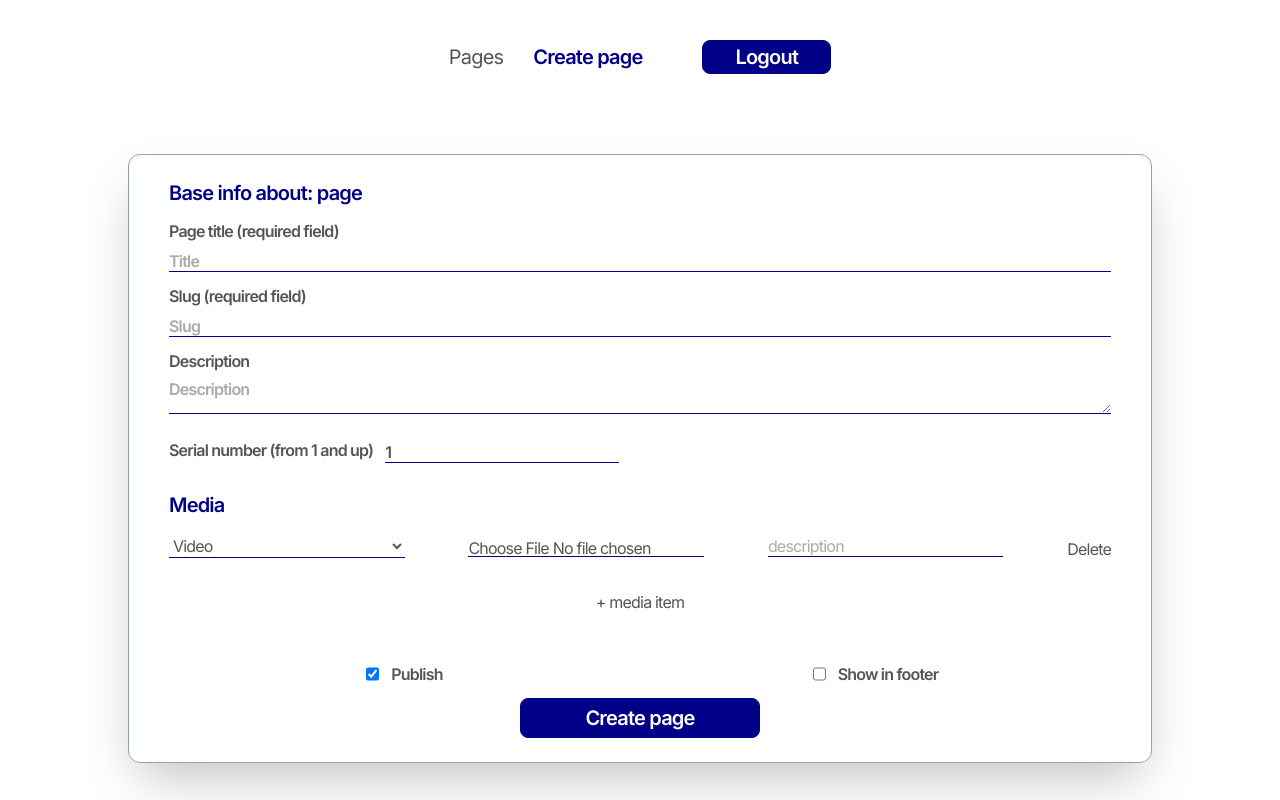
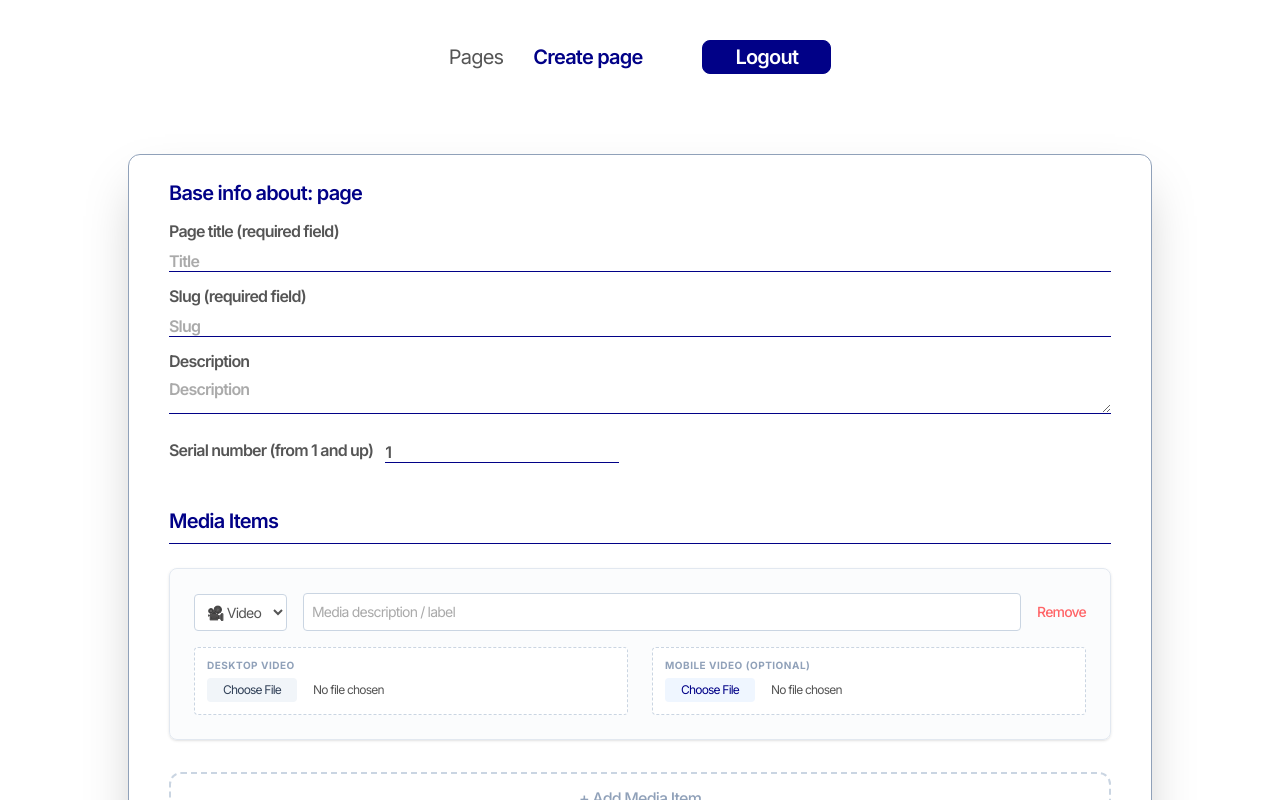
Before and after one commit to OlgaO-site/profile_site, a Next.js app: page /admin/page_editor in a window 1280 px wide. Built offline with nearby package versions, Linux system fonts and the light colour scheme; no server answers; sample sign-in values are in the browser's storage; a web font is replaced by a local one.

Commit message:
add mob video, ud page-editor, video component

```diff
--- a/src/components/PageEditor.tsx
+++ b/src/components/PageEditor.tsx
@@ -5,8 +5,7 @@ import { db } from '@/services/firebase'
 import { toast } from '../lib/toast'
 
 import { addDoc, collection, doc, getDoc, updateDoc } from 'firebase/firestore'
-import Image from 'next/image'
-import { useEffect, useRef, useState } from 'react'
+import { useEffect, useState } from 'react'
 import { useFieldArray, useForm } from 'react-hook-form'
 
 export type PageType = 'default' | 'about' | 'contacts'
@@ -15,6 +14,7 @@ export type MediaItemForm = {
 	name: string
 	type: 'video' | 'photo'
 	url: string | File
+	mobileUrl?: string | File
 }
 
 export type PageValues = {
@@ -71,10 +71,9 @@ const PageEditor = ({ id }: { id?: string }) => {
 		}
 	})
 
-	const [replaceMode, setReplaceMode] = useState<Record<number, boolean>>({})
+	const [replaceMode, setReplaceMode] = useState<Record<string | number, boolean>>({})
 	const [isUploading, setIsUploading] = useState(false)
 	const [isLoaded, setIsLoaded] = useState(!id)
-	const fileRefs = useRef<(HTMLInputElement | null)[]>([])
 
 	const slug = watch('slug')
 
@@ -82,7 +81,7 @@ const PageEditor = ({ id }: { id?: string }) => {
 	const isContacts = slug === 'contact' || slug === 'contacts'
 	const isDefaultPage = !isAbout && !isContacts
 
-	// slug автогенерація
+	// slug
 	useEffect(() => {
 		const subscription = watch((value, { name }) => {
 			if (name === 'title') {
@@ -107,7 +106,6 @@ const PageEditor = ({ id }: { id?: string }) => {
 		name: 'media'
 	})
 
-	// Завантаження для редагування
 	useEffect(() => {
 		if (!id) return
 		async function load() {
@@ -185,19 +183,22 @@ const PageEditor = ({ id }: { id?: string }) => {
 			if (isDefaultPage && data.media) {
 				preparedMedia = await Promise.all(
 					data.media.map(async m => {
-						if (m.url instanceof File) {
-							const uploadedUrl = await uploadToR2(m.url)
-							return { ...m, url: uploadedUrl }
+						const item = { ...m }
+
+						if (item.url instanceof File) {
+							item.url = await uploadToR2(item.url)
 						}
-						return m
+
+						if (item.type === 'video' && item.mobileUrl instanceof File) {
+							item.mobileUrl = await uploadToR2(item.mobileUrl)
+						} else if (!(item.mobileUrl instanceof File) && !item.mobileUrl) {
+							delete item.mobileUrl
+						}
+
+						return item
 					})
 				)
 			}
-
-			// const preparedData: PageFormValues = {
-			// 	...data,
-			// 	...(isDefaultPage ? { media: preparedMedia } : {})
-			// }
 
 			const preparedData: PageFormValues = {
 				title: data.title,
@@ -233,6 +234,8 @@ const PageEditor = ({ id }: { id?: string }) => {
 				await addDoc(collection(db, 'pages'), preparedData)
 				toast.success('Page created')
 			}
+
+			setReplaceMode({})
 
 			reset(preparedData)
 		} catch (e) {
@@ -304,78 +307,65 @@ const PageEditor = ({ id }: { id?: string }) => {
 			)}
 
 			{isLoaded && isDefaultPage && (
-				<>
-					<h2 className='text-nav text-xl font-semibold'>Media</h2>
+				<div className='flex flex-col gap-6 mt-4'>
+					<h2 className='text-nav text-xl font-semibold border-b pb-2'>Media Items</h2>
 
 					{mediaFields.map((field, index) => {
-						const isUploaded = typeof field.url === 'string' && field.url.length > 0
+						const type = watch(`media.${index}.type`)
+						const isUrlUploaded = typeof field.url === 'string' && field.url.length > 0
+						const isMobileUploaded =
+							typeof field.mobileUrl === 'string' && field.mobileUrl.length > 0
 
 						return (
 							<div
 								key={field.id}
-								className='mb-4 flex items-center justify-between gap-3'
+								className='relative p-6 rounded-lg border border-slate-200 bg-slate-50/50 flex flex-col gap-4 shadow-sm'
 							>
+								{/* Верхня панель: Тип та Видалення */}
+								<div className='flex justify-between items-center gap-4'>
+									<div className='flex items-center gap-4 w-full'>
 										<select
 											{...register(`media.${index}.type` as const)}
-									className='mb-1 w-1/4 outline-none border-b border-b-nav active:border-b-dark-purple focus:border-b-dark-purple transition-all duration-300 ease-in-out focus:outline-none'
+											className='p-2 rounded border border-slate-300 outline-none focus:border-dark-purple bg-white text-sm'
 										>
-									<option value='video'>Video</option>
-									<option value='photo'>Photo</option>
+											<option value='video'>🎥 Video</option>
+											<option value='photo'>🖼️ Photo</option>
 										</select>
 
-								{watch(`media.${index}.type`) === 'video' && (
-									<div className='flex flex-col gap-1 w-1/4'>
-										{isUploaded && !replaceMode[index] ? (
-											<div className='flex items-center justify-center gap-4'>
-												<span className='text-sm text-green-600'>File</span>
+										<input
+											placeholder='Media description / label'
+											{...register(`media.${index}.name` as const)}
+											className='flex-1 p-2 bg-white border border-slate-300 rounded outline-none focus:border-dark-purple text-sm'
+										/>
+									</div>
+
 									<button
 										type='button'
-													className='text-sm text-blue-500 hover:underline'
-													onClick={() => {
-														setReplaceMode(prev => ({
-															...prev,
-															[index]: true
-														}))
-														setTimeout(() => {
-															fileRefs.current[index]?.click()
-														}, 0)
-													}}
+										onClick={() => removeMedia(index)}
+										className='text-red-400 hover:text-red-600 transition-colors text-sm font-medium'
 									>
-													Update
+										Remove
 									</button>
 								</div>
-										) : (
-											<input
-												type='file'
-												accept='video/*'
-												ref={el => {
-													fileRefs.current[index] = el
-												}}
-												onChange={e => {
-													const file = e.target.files?.[0]
-													if (!file) return
-													setValue(`media.${index}.url`, file)
-												}}
-												className='outline-none border-b border-b-nav active:border-b-dark-purple focus:border-b-dark-purple transition-all duration-300 ease-in-out focus:outline-none'
-											/>
-										)}
-									</div>
-								)}
 
-								{watch(`media.${index}.type`) === 'photo' && (
-									<div className='flex flex-col gap-1 w-1/4'>
-										{isUploaded && !replaceMode[index] ? (
-											<div className='flex items-center justify-center gap-4'>
-												<Image
-													src={field.url as string}
-													width={100}
-													height={100}
-													alt='preview'
-													className='w-24 h-24 object-cover rounded'
-												/>
+								{/* Секція завантаження файлів */}
+								<div
+									className={`grid ${type === 'video' ? 'grid-cols-2' : 'grid-cols-1'} gap-6`}
+								>
+									{/* Desktop / Main Media */}
+									<div className='flex flex-col gap-2 p-3 bg-white rounded border border-dashed border-slate-300'>
+										<span className='text-[10px] font-bold text-slate-400 uppercase tracking-wider'>
+											{type === 'video' ? 'Desktop Video' : 'Photo Content'}
+										</span>
+
+										{isUrlUploaded && !replaceMode[index] ? (
+											<div className='flex items-center justify-between'>
+												<span className='text-xs text-green-600 font-medium'>
+													✓ Uploaded
+												</span>
 												<button
 													type='button'
-													className='text-sm text-blue-500 hover:underline'
+													className='text-xs text-nav hover:underline'
 													onClick={() =>
 														setReplaceMode(prev => ({
 															...prev,
@@ -383,55 +373,77 @@ const PageEditor = ({ id }: { id?: string }) => {
 														}))
 													}
 												>
-													Update
+													Change File
 												</button>
 											</div>
 										) : (
 											<input
 												type='file'
-												accept='image/*'
+												accept={type === 'video' ? 'video/*' : 'image/*'}
 												onChange={e => {
 													const file = e.target.files?.[0]
-													if (!file) return
-													setValue(`media.${index}.url`, file)
+													if (file) setValue(`media.${index}.url`, file)
 												}}
-												className='outline-none border-b border-b-nav active:border-b-dark-purple focus:border-b-dark-purple transition-all duration-300 ease-in-out focus:outline-none'
+												className='text-xs file:mr-4 file:py-1 file:px-4 file:rounded file:border-0 file:text-xs file:bg-slate-100 file:text-slate-700 hover:file:bg-slate-200 cursor-pointer'
+											/>
+										)}
+									</div>
+
+									{/* Mobile Video (показуємо тільки для відео) */}
+									{type === 'video' && (
+										<div className='flex flex-col gap-2 p-3 bg-white rounded border border-dashed border-slate-300'>
+											<span className='text-[10px] font-bold text-slate-400 uppercase tracking-wider'>
+												Mobile Video (Optional)
+											</span>
+
+											{isMobileUploaded && !replaceMode[`${index}_mobile`] ? (
+												<div className='flex items-center justify-between'>
+													<span className='text-xs text-green-600 font-medium'>
+														✓ Uploaded
+													</span>
+													<button
+														type='button'
+														className='text-xs text-nav hover:underline'
+														onClick={() =>
+															setReplaceMode(prev => ({
+																...prev,
+																[`${index}_mobile`]: true
+															}))
+														}
+													>
+														Change Mobile
+													</button>
+												</div>
+											) : (
+												<input
+													type='file'
+													accept='video/*'
+													onChange={e => {
+														const file = e.target.files?.[0]
+														if (file)
+															setValue(
+																`media.${index}.mobileUrl`,
+																file
+															)
+													}}
+													className='text-xs file:mr-4 file:py-1 file:px-4 file:rounded file:border-0 file:text-xs file:bg-blue-50 file:text-nav hover:file:bg-blue-100 cursor-pointer'
 												/>
 											)}
 										</div>
 									)}
-
-								<input
-									placeholder='description'
-									{...register(`media.${index}.name` as const)}
-									className='mb-1 w-1/4 outline-none border-b border-b-nav active:border-b-dark-purple focus:border-b-dark-purple transition-all duration-300 ease-in-out focus:outline-none'
-								/>
-
-								<button
-									type='button'
-									onClick={() => removeMedia(index)}
-									className='hover:text-nav transform duration-300 cursor-pointer'
-								>
-									Delete
-								</button>
+								</div>
 							</div>
 						)
 					})}
 
 					<button
 						type='button'
-						onClick={() =>
-							addMedia({
-								type: 'video',
-								url: '',
-								name: ''
-							})
-						}
-						className='hover:text-nav transform duration-300 cursor-pointer'
+						onClick={() => addMedia({ type: 'video', url: '', name: '' })}
+						className='mt-2 py-4 border-2 border-dashed border-slate-300 rounded-xl text-slate-400 hover:text-nav hover:border-nav transition-all font-medium'
 					>
-						+ media item
+						+ Add Media Item
 					</button>
-				</>
+				</div>
 			)}
 
 			{isLoaded && isAbout && (
--- a/src/types/baseTypes.ts
+++ b/src/types/baseTypes.ts
@@ -2,12 +2,14 @@ export type MediaItem = {
 	name: string
 	type: 'video' | 'photo'
 	url: string
+	mobileUrl?: string
 }
 
 export type MediaItemForm = {
 	name: string
 	type: 'video' | 'photo'
 	url: string | File
+	mobileUrl?: string | File
 }
 
 export type PageType = 'default' | 'about' | 'contacts'
```
Also changed, not shown: src/components/NewVideoGallery.tsx (+21 -8 lines). Lines whose indentation alone changed are shown as unchanged.
